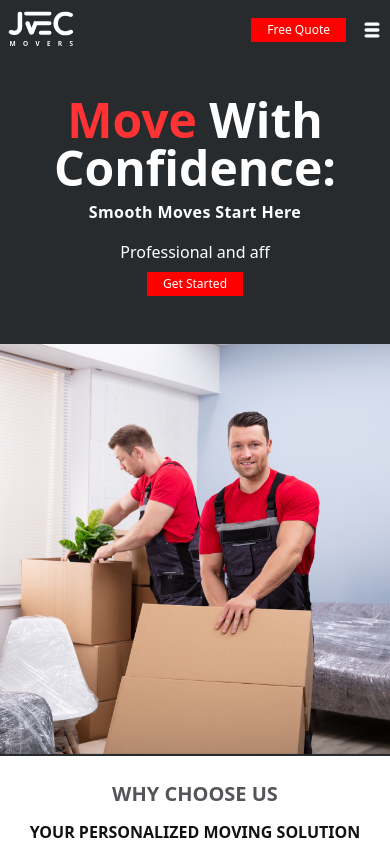
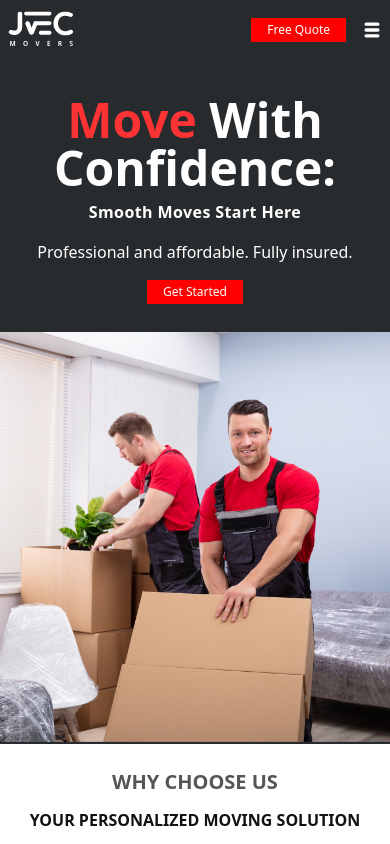
Before and after one commit to stevechude/jvec-task, a React (Vite) app: page / in a window 390 px wide. Shown: the top 844 px of the page. Built offline with nearby package versions, Linux system fonts and the light colour scheme.

Commit message:
slight update

```diff
--- a/src/components/home/Hero.jsx
+++ b/src/components/home/Hero.jsx
@@ -16,7 +16,7 @@ const Hero = () => {
     }, []);
 
     return (
-        <section className='flex flex-col md:flex-row justify-between bg-[#282B2E] pt-12 md:pt-28 lg:pt-28'>
+        <section className='flex flex-col md:flex-row justify-between bg-[#282B2E] pt-12 md:pt-28 lg:pt-28 relative'>
             <div className='lg:px-16 lg:py-6 md:p-4 p-2 h-full md:justify-center md:items-center'>
                 <div className='flex flex-col gap-4 md:gap-6 py-10 md:py-6 lg:py-12 items-center md:items-start'>
                     <div
@@ -27,18 +27,19 @@ const Hero = () => {
                         <h1 className='lg:text-7xl md:text-5xl text-5xl px-4 md:p-0 font-bold text-white text-center md:text-start lg:w-[400px]'><span className='text-[#FF3333]'>Move</span> With Confidence:</h1>
                         <p className='lg:text-4xl md:text-3xl text-base text-center md:text-start text-white tracking-wide font-semibold'>Smooth Moves Start Here</p>
                     </div>
-                    <div className='flex flex-col gap-2 lg:gap-4 text-white items-center md:items-start'>
-                        <p>{typeEffect}</p>
+                    <div className='flex flex-col gap-2 lg:gap-4 text-white items-center md:items-start relative'>
+                        <p className='hidden md:block'>{typeEffect}</p>
+                        <p className='block md:hidden'>Professional and affordable. Fully insured.</p>
                         <button
                             data-aos="fade-up"
                             data-aos-easing="linear"
                             data-aos-duration="1000"
-                            className="py-1 md:py-1.5 lg:py-2 px-4 lg:px-8 bg-[#FF0000] outline-none font-extralight hover:font-medium text-xs md:text-sm lg:text-base w-fit">Get Started</button>
+                            className="py-1 md:py-1.5 lg:py-2 w-24 md:w-32 lg:w-36 bg-[#FF0000] outline-none font-extralight hover:font-medium text-xs md:text-sm lg:text-base absolute top-10">Get Started</button>
                     </div>
                 </div>
             </div>
             {/* <div className='bg-[url("/hero-pic.png")] bg-no-repeat object-cover bg-cover'></div> */}
-            <div>
+            <div className='pt-5 md:pt-0 md:relative'>
                 <img src='/hero-pic.png' alt='hero section image' width={500} height={400} className='md:w-[26rem] lg:w-[35rem]' />
             </div>
         </section>
```
